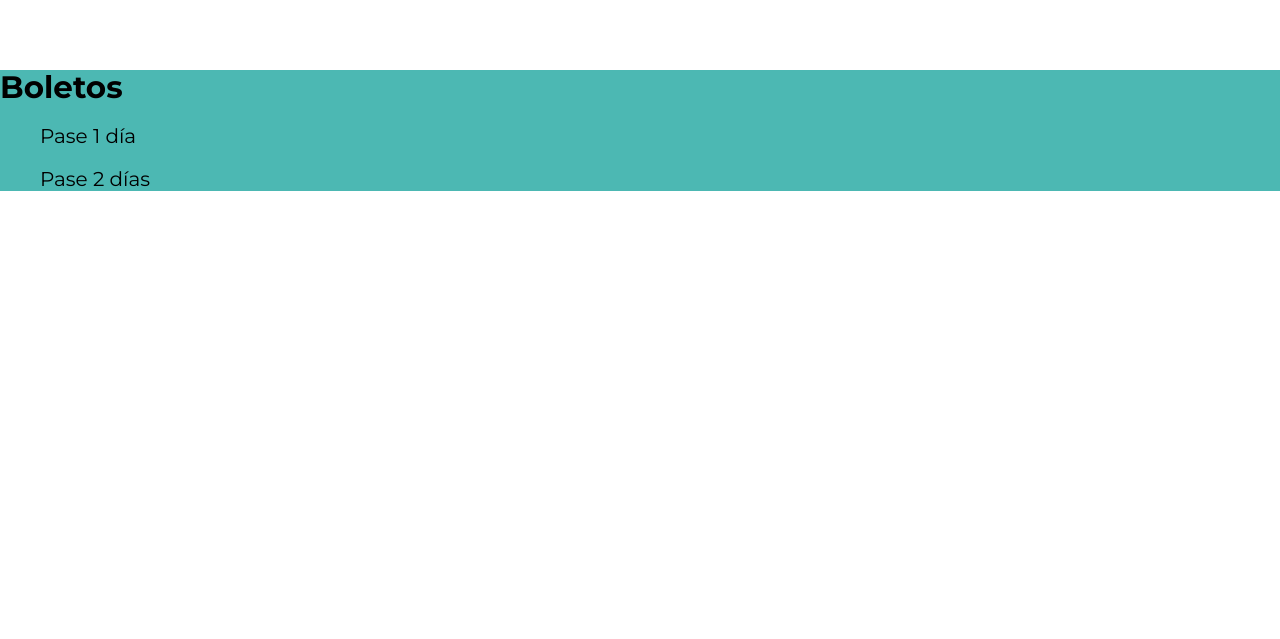
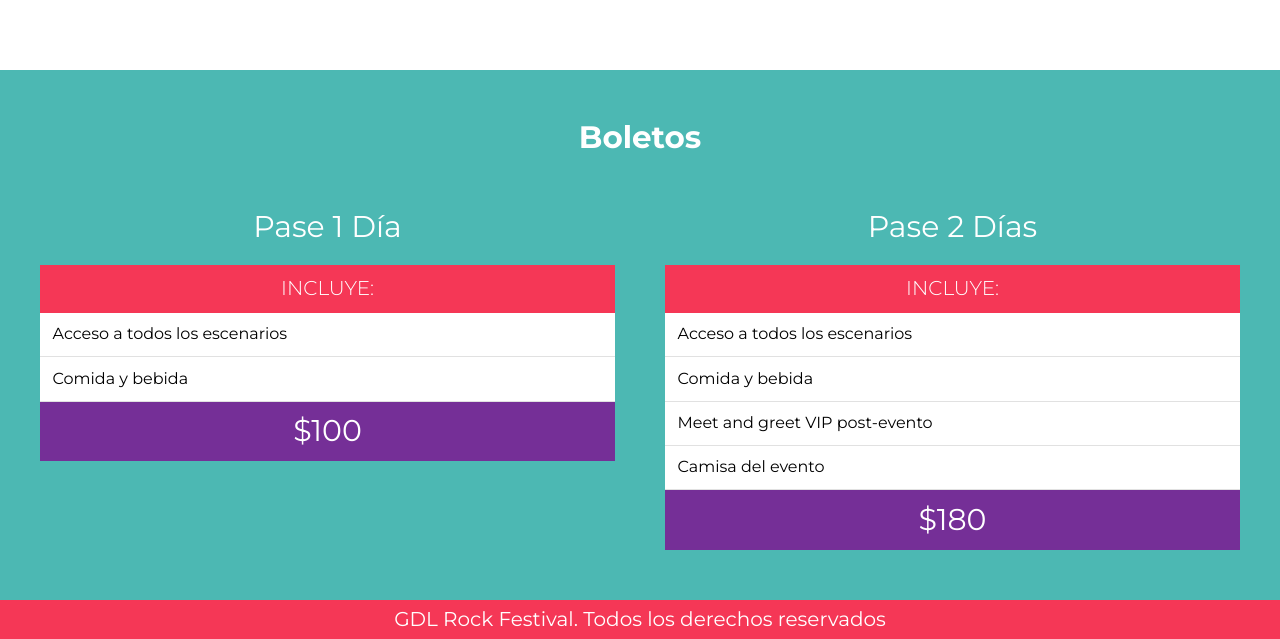
Before and after one commit to alvarogalloc/Curso-web, a PHP site: page / in a window 1280 px wide. Shown: the part 3264-3903 px from the top of the page. Before the commit the page ends 3455 px from the top, so only its background shows below. Run offline with PHP 8.4, Linux system fonts and the light colour scheme.

Commit message:
Finishing layout of festival musica

```diff
--- a/FestivalMusica/build/css/app.css
+++ b/FestivalMusica/build/css/app.css
@@ -466,6 +466,11 @@ ul {
     margin-bottom: 0;
   }
 }
+.header.fijo {
+  position: fixed;
+  width: 100%;
+  box-shadow: 0 0.3rem 0.4rem #444;
+}
 
 .navegacion-principal {
   display: flex;
@@ -632,3 +637,67 @@ ul {
 .btn-cerrar:hover {
   cursor: pointer;
 }
+
+.boletos {
+  padding: 5rem 0;
+}
+.boletos h3 {
+  text-align: center;
+  color: #fff;
+}
+.boletos .contenedor-boletos {
+  margin-top: 2.5rem;
+  display: grid;
+  grid-template-columns: repeat(2, 1fr);
+  gap: 5rem;
+}
+.boletos .plan p {
+  color: #fff;
+  font-size: 3rem;
+  text-align: center;
+  margin-bottom: 2rem;
+}
+
+.pase {
+  width: 100%;
+  border-spacing: 0;
+}
+.pase thead {
+  background-color: #f53756;
+}
+.pase thead th {
+  padding: 1.25rem;
+  color: #fff;
+  text-transform: uppercase;
+  font-weight: 300;
+  font-size: 2rem;
+}
+.pase tbody {
+  background-color: #fff;
+}
+.pase tbody td {
+  padding: 1.25rem;
+  border-bottom: 1px solid #e1e1e1;
+}
+.pase tbody tr:last-of-type {
+  border: none;
+}
+.pase tfoot {
+  background-color: #752f97;
+}
+.pase tfoot td {
+  font-size: 3rem;
+  color: #fff;
+  text-align: center;
+  padding: 1.25rem;
+}
+
+.footer {
+  background-color: #f53756;
+  padding: 0.8333333333rem;
+  text-align: center;
+}
+.footer p {
+  margin: 0;
+  color: #fff;
+}
--- a/FestivalMusica/index.html
+++ b/FestivalMusica/index.html
@@ -14,9 +14,9 @@
       <div class="contenedor contenido-header">
         <h1>GDL Rock Festival</h1>
         <nav class="navegacion-principal">
-          <a href="#">Line up</a>
-          <a href="#">Galería</a>
-          <a href="#">Boletos</a>
+          <a href="#lineup">Line up</a>
+          <a href="#galeria">Galería</a>
+          <a href="#boletos">Boletos</a>
         </nav>
       </div>
     </header>
@@ -53,7 +53,7 @@
       </div>
     </div>
 
-    <section class="lineup">
+    <section id="lineup" class="lineup">
       <h3>Line Up</h3>
       <p class="dia">Jueves 20</p>
       <div class="escenarios-contenedor contenedor">
@@ -107,23 +107,72 @@
       </div>
     </section>
 
-    <section class="galeria contenedor">
+    <section id="galeria" class="galeria contenedor">
       <h3>Galería</h3>
       <ul class="galeria-imagenes"></ul>
     </section>
 
-    <section class="boletos bg-verde">
+    <section id="boletos" class="boletos bg-verde">
       <h3>Boletos</h3>
 
       <div class="contenedor-boletos contenedor">
-        <div class="basico">
-          <p>Pase 1 día</p>
+        <div class="plan basico">
+          <p>Pase 1 Día</p>
+          <table class="pase">
+            <thead>
+              <tr>
+                <th>Incluye:</th>
+              </tr>
+            </thead>
+            <tbody>
+              <tr>
+                <td>Acceso a todos los escenarios</td>
+              </tr>
+              <tr>
+                <td>Comida y bebida</td>
+              </tr>
+            </tbody>
+            <tfoot>
+              <tr>
+                <td>$100</td>
+              </tr>
+            </tfoot>
+          </table>
         </div>
-        <div class="premium">
-          <p>Pase 2 días</p>
+        <div class="plan premium">
+          <p>Pase 2 Días</p>
+          <table class="pase">
+            <thead>
+              <tr>
+                <th>Incluye:</th>
+              </tr>
+            </thead>
+            <tbody>
+              <tr>
+                <td>Acceso a todos los escenarios</td>
+              </tr>
+              <tr>
+                <td>Comida y bebida</td>
+              </tr>
+              <tr>
+                <td>Meet and greet VIP post-evento</td>
+              </tr>
+              <tr>
+                <td>Camisa del evento</td>
+              </tr>
+            </tbody>
+            <tfoot>
+              <tr>
+                <td>$180</td>
+              </tr>
+            </tfoot>
+          </table>
         </div>
       </div>
     </section>
+    <footer class="footer">
+      <p>GDL Rock Festival. Todos los derechos reservados</p>
+    </footer>
     <script src="build/js/bundle.js"></script>
   </body>
 </html>
--- a/FestivalMusica/src/scss/app.scss
+++ b/FestivalMusica/src/scss/app.scss
@@ -9,3 +9,5 @@
 @import 'layout/info-festival';
 @import 'layout/lineup';
 @import 'layout/galeria';
+@import 'layout/boletos';
+@import 'layout/footer';
--- /dev/null
+++ b/FestivalMusica/src/scss/layout/_boletos.scss
@@ -0,0 +1,57 @@
+@use 'sass:math';
+
+.boletos {
+  padding: $separacion 0;
+  h3 {
+    text-align: center;
+    color: $blanco;
+  }
+  .contenedor-boletos {
+    margin-top: math.div($separacion, 2);
+    @include grid(2, $separacion);
+  }
+  .plan {
+    p {
+      color: $blanco;
+      font-size: 3rem;
+      text-align: center;
+      margin-bottom: 2rem;
+    }
+  }
+}
+
+.pase {
+  width: 100%;
+  border-spacing: 0;
+  thead {
+    background-color: $rosa;
+    th {
+      padding: math.div($separacion, 4);
+      color: $blanco;
+      text-transform: uppercase;
+      font-weight: $delgada;
+      font-size: 2rem;
+    }
+  }
+  tbody {
+    background-color: $blanco;
+    td {
+      padding: math.div($separacion, 4);
+      border-bottom: 1px solid #e1e1e1;
+    }
+    tr {
+      &:last-of-type {
+        border: none;
+      }
+    }
+  }
+  tfoot {
+    background-color: $morado;
+    td {
+      font-size: 3rem;
+      color: $blanco;
+      text-align: center;
+      padding: math.div($separacion, 4);
+    }
+  }
+}
--- /dev/null
+++ b/FestivalMusica/src/scss/layout/_footer.scss
@@ -0,0 +1,11 @@
+@use 'sass:math';
+
+.footer {
+  background-color:$rosa;
+  padding: $separacion / 6;
+  text-align: center;
+  p {
+    margin: 0;
+    color: $blanco;
+  }
+}
--- a/FestivalMusica/src/scss/layout/_header.scss
+++ b/FestivalMusica/src/scss/layout/_header.scss
@@ -19,6 +19,11 @@
       margin-bottom: 0;
     }
   }
+  &.fijo {
+    position: fixed;
+    width: 100%;
+    box-shadow: 0 .3rem .4rem #444;
+  }
 }
 
 .navegacion-principal {
```
Also changed, not shown: FestivalMusica/src/js/app.js (added, +29 -0 lines), FestivalMusica/build/js/bundle.js.
